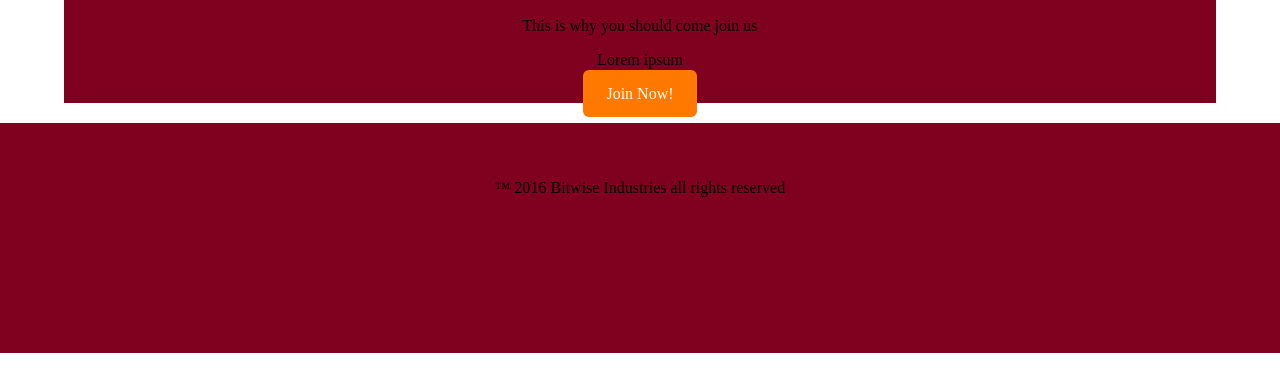
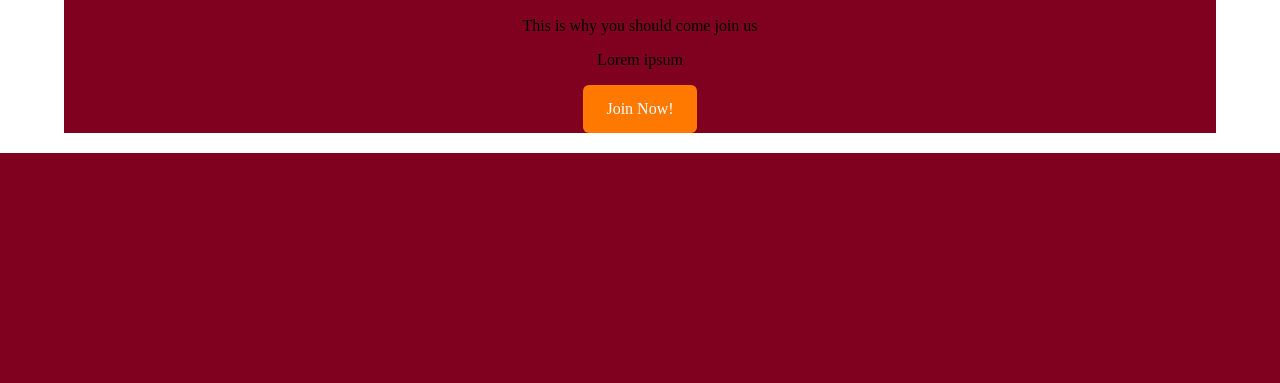
Before and after one commit to Esperanza-Queen/rose-landing-page, a plain HTML site: page index.html in a window 1280 px wide. Shown: the part 466-849 px from the top of the page. Before the commit the page ends 819 px from the top, so only its background shows below. Drawn offline with Linux system fonts and the light colour scheme.

Commit message:
This is the git hub oush assesment

```diff
--- a/css/styles.css
+++ b/css/styles.css
@@ -48,3 +48,6 @@ footer{
     display:block;
     margin:0px auto;
 }
+.button{
+    display:inline-block;
+}
--- a/index.html
+++ b/index.html
@@ -2,7 +2,7 @@
 
 <html lang="en-us">
     <head>
-            <meta>
+
           <title>
 
               Green Rose Productions
@@ -10,7 +10,9 @@
             </title>
 
             <link rel="stylesheet" href="css/styles.css" type="text/css" />
-    </head>
+            <meta name="description"no content="" />
+            <meta name= "keywords" content=" Mariachi, Entertainment, Drag Queens, Selena, Fresno" />
+        </head>
     <body>
        <header>
            <img src="images/350x150.png" alt+"" title="" class="imagecenter"/>
@@ -20,11 +22,8 @@
            <h1> Come Join Us </h1>
            <p> This is why you should come join us</p>
            <p> Lorem ipsum</p>
-
            <a href="#" class="button">Join Now!</a>
        </main>
        <footer>
-           <p> &trade; 2016 Bitwise Industries all rights reserved </p>
-       </footer>
-    </body>
+
 </html>
```
